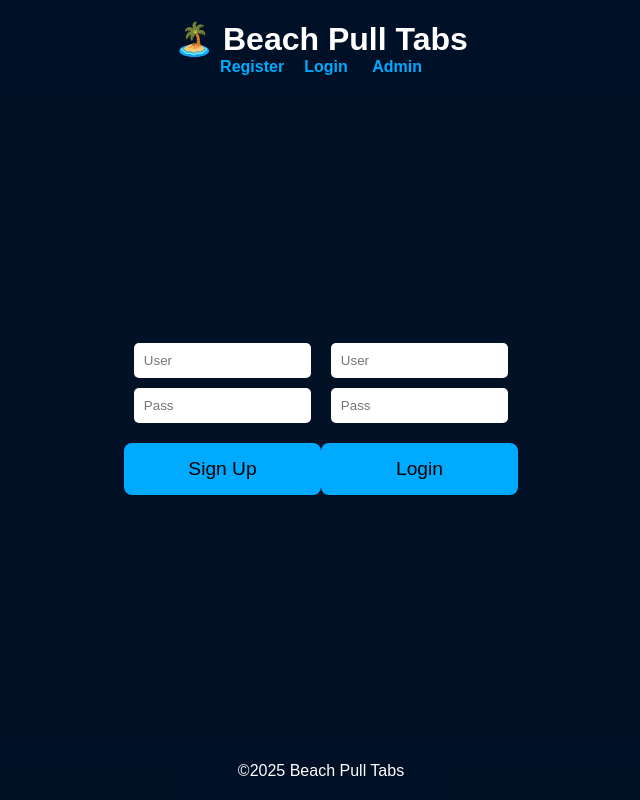
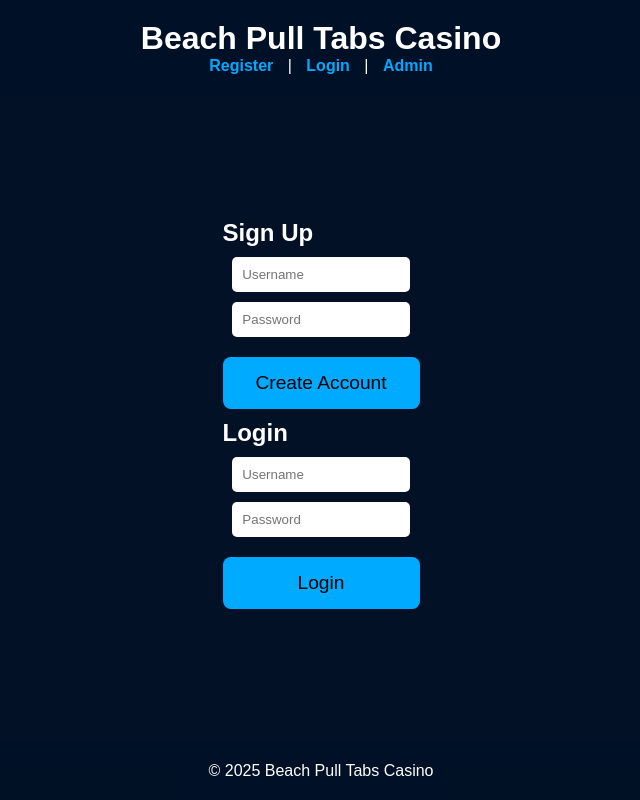
Before and after one commit to bulldawg395/pulltab-game, a Flask app: page / in a window 1280 px wide. Shown: the whole page, without its empty margins (319-959 px from the left). Run offline with Flask 3, Linux system fonts and the light colour scheme.

Commit message:
index.html

```diff
--- a/templates/index.html
+++ b/templates/index.html
@@ -1,34 +1,81 @@
-<!DOCTYPE html><html><head><meta charset="UTF-8"><title>Beach Pull Tabs</title>
-<link rel="stylesheet" href="/static/style.css"></head><body>
+<!DOCTYPE html>
+<html lang="en">
+<head>
+  <meta charset="UTF-8">
+  <title>Beach Pull Tabs Casino</title>
+  <link rel="stylesheet" href="/static/style.css">
+</head>
+<body>
   <div class="container">
-  <header><h1>🏝️ Beach Pull Tabs</h1>
+    <header>
+      <h1>Beach Pull Tabs Casino</h1>
       <nav>
-      {% if logged %}<span>{{user}}</span><a href="/logout">Logout</a>{% else %}
-      <a href="#register">Register</a><a href="#login">Login</a>{% endif %}
-      {% if logged %}<a href="/history">My Wins</a>{% endif %}
-      <a href="/admin">Admin</a>
+        {% if logged %}<span>{{ user }}</span> | <a href="/logout">Logout</a> | <a href="/history">My Wins</a>{% else %}
+        <a href="#register">Register</a> | <a href="#login">Login</a>{% endif %}
+        | <a href="/admin">Admin</a>
       </nav>
     </header>
-  <main>{% if not logged %}
-    <form id="register" action="/register" method="POST"><input name="username" placeholder="User"><input name="password" type="password" placeholder="Pass"><button>Sign Up</button></form>
-    <form id="login" action="/login" method="POST"><input name="username" placeholder="User"><input name="password" type="password" placeholder="Pass"><button>Login</button></form>
+
+    <main>
+      {% if not logged %}
+      <section class="auth-form">
+        <form action="/register" method="POST"><h2>Sign Up</h2>
+          <input name="username" placeholder="Username" required>
+          <input name="password" type="password" placeholder="Password" required>
+          <button type="submit">Create Account</button>
+        </form>
+        <form action="/login" method="POST"><h2>Login</h2>
+          <input name="username" placeholder="Username" required>
+          <input name="password" type="password" placeholder="Password" required>
+          <button type="submit">Login</button>
+        </form>
+      </section>
       {% else %}
-    <div class="game">
-      <p>Balance: 💰 $<span id="bal">0</span></p>
-      <div class="spinner"><div id="s1">❓</div><div id="s2">❓</div><div id="s3">❓</div></div>
+      <section class="game-box">
+        <div class="balance">💰 $<span id="bal">0</span></div>
+        <div class="reel-container">
+          <div class="reel" id="s1">❓</div>
+          <div class="reel" id="s2">❓</div>
+          <div class="reel" id="s3">❓</div>
+        </div>
         <button id="playBtn" onclick="play()">PLAY $1</button>
-      <p id="msg"></p>
+        <div class="message" id="msg"></div>
+      </section>
+      {% endif %}
+    </main>
+
+    <footer>&copy; 2025 Beach Pull Tabs Casino</footer>
   </div>
-  {% endif %}</main>
-  <footer><p>&copy;2025 Beach Pull Tabs</p></footer>
-</div>
+
   <script>
-async function update(){let r=await fetch("/balance");r=await r.json();document.getElementById("bal").innerText=r.balance;}
-async function play(){
-document.getElementById("msg").innerText="Spinning...";document.querySelector(".spinner").classList.add("spin");let r=await fetch("/play",{method:"POST"});let d=await r.json();document.querySelector(".spinner").classList.remove("spin");
-if(d.error)return alert(d.error);
-["s1","s2","s3"].forEach((id,i)=>document.getElementById(id).innerText=d.symbols[i]);
-document.getElementById("msg").innerText = d.payout ? `🎉 You won $${d.payout}!` : "Try again!";
-update();document.getElementById("playBtn").disabled=false;
+    async function update() {
+      const r = await fetch("/balance");
+      const d = await r.json();
+      document.getElementById("bal").innerText = d.balance;
     }
-{% if logged %}update();{% endif %}</script></body></html>
+
+    async function play() {
+      document.getElementById("msg").innerText = "";
+      document.querySelector(".reel-container").classList.add("spin");
+      document.getElementById("playBtn").disabled = true;
+
+      const res = await fetch("/play", { method: "POST" });
+      const d = await res.json();
+
+      document.querySelector(".reel-container").classList.remove("spin");
+      document.getElementById("playBtn").disabled = false;
+
+      if (d.error) return alert(d.error);
+
+      ["s1", "s2", "s3"].forEach((id, i) =>
+        document.getElementById(id).innerText = d.symbols[i]);
+
+      document.getElementById("msg").innerText =
+        d.payout ? `🎉 You won $${d.payout}!` : "Try again!";
+      update();
+    }
+
+    {% if logged %} update(); {% endif %}
+  </script>
+</body>
+</html>
```
Lines whose indentation alone changed are shown as unchanged.
